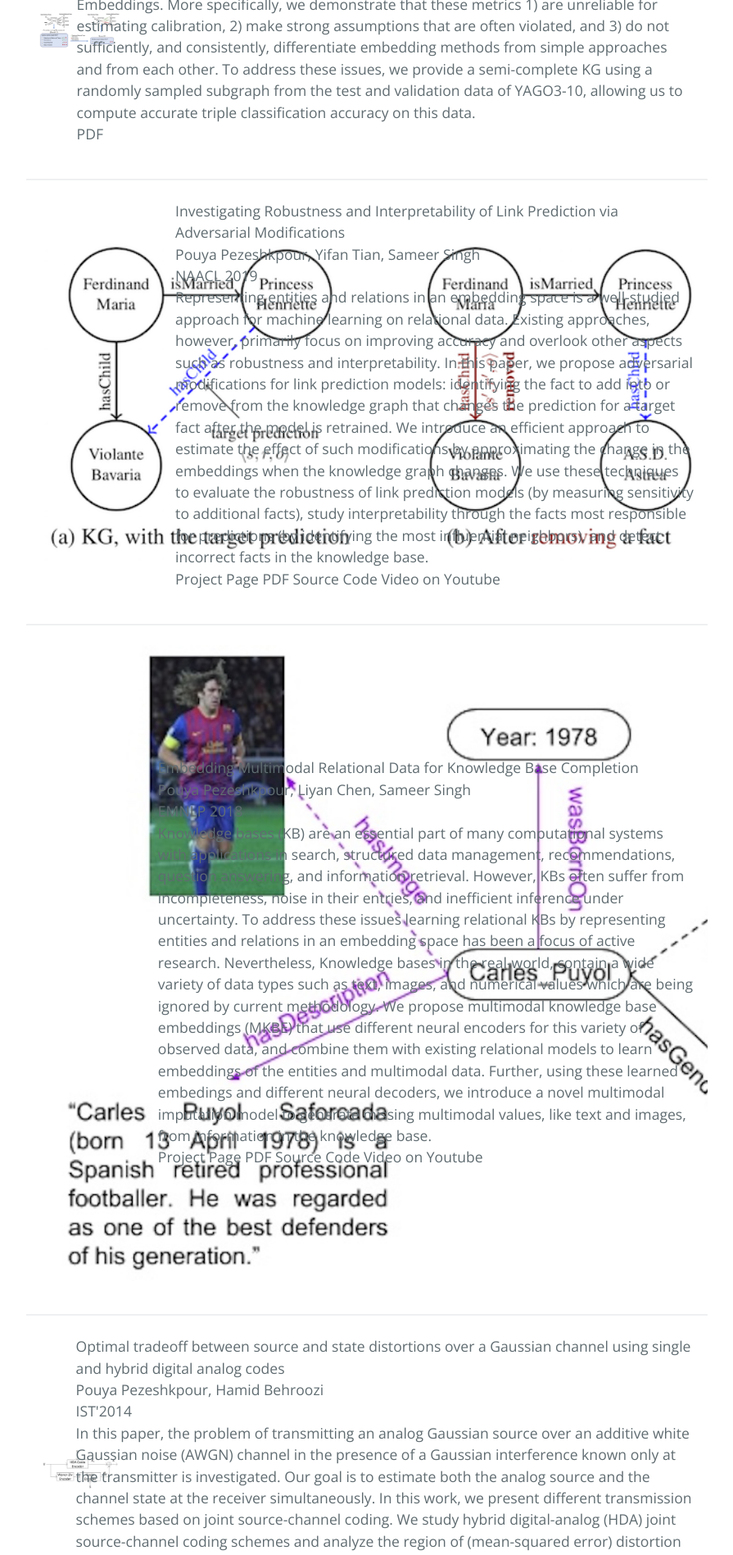
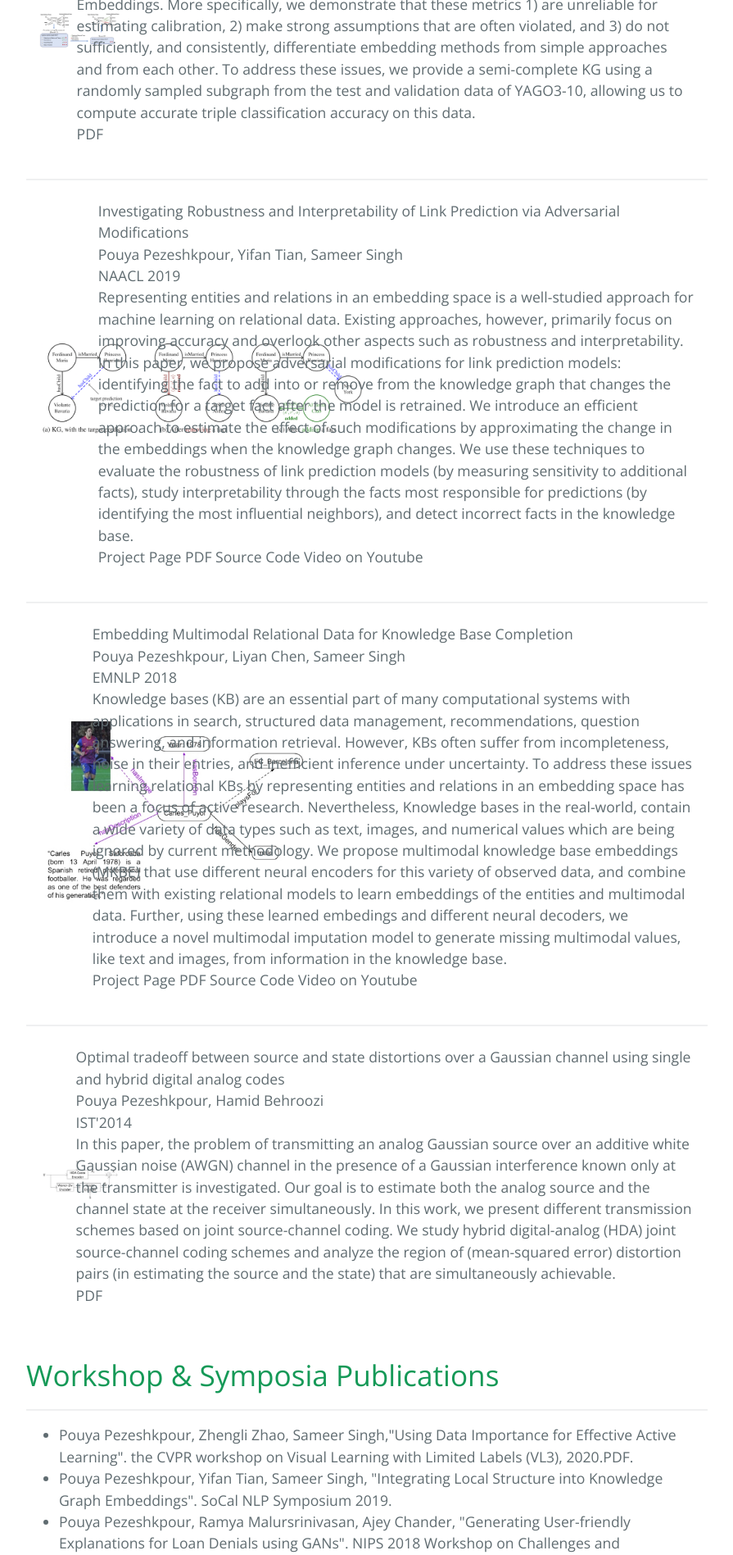
Before and after one commit to pouyapez/pouyapez.github.io, a Jekyll site: the page built from index.md, in a window 1280 px wide. Shown: the part 1310-3207 px from the top of the page at 82% size, without its empty margins (192-1087 px from the left). Built offline with Jekyll 4.4.1, drawn with Linux system fonts in a browser that asks for light colours.

Commit message:
Update index.md

```diff
--- a/index.md
+++ b/index.md
@@ -66,7 +66,7 @@
    <table class="content-table">
       <tr>
         <td>
-          <img class="left-align image noselect" src="/images/criage.png" width="2000">
+          <img class="left-align image noselect" src="/images/criage.png" width="500">
         </td>
         <td>
           <p class="text right-align text-large add-top-margin" style="width:100%;">
@@ -86,7 +86,7 @@
    <table class="content-table">
       <tr>
         <td>
-          <img class="left-align image noselect" src="/images/graph.jpg" width="2000">
+          <img class="left-align image noselect" src="/images/graph.jpg" width="500">
         </td>
         <td>
           <p class="text right-align text-large add-top-margin">
```
